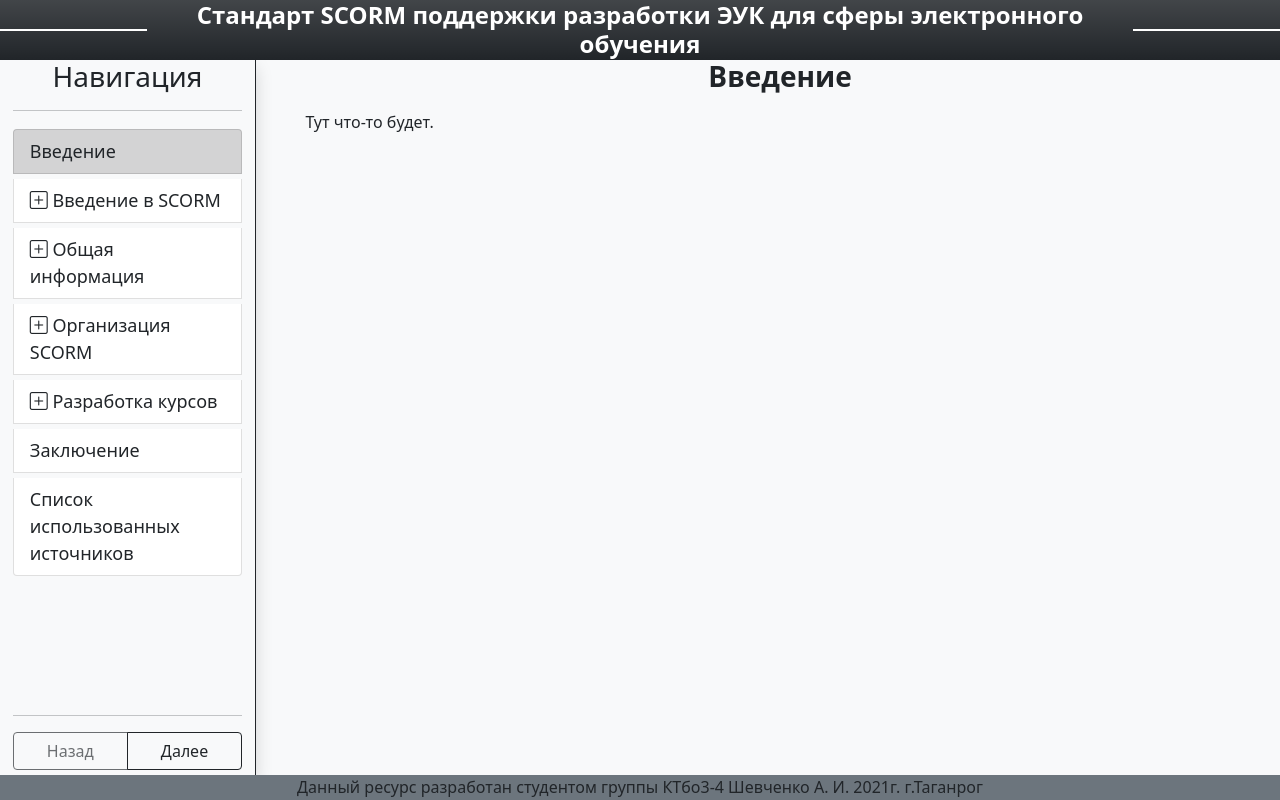
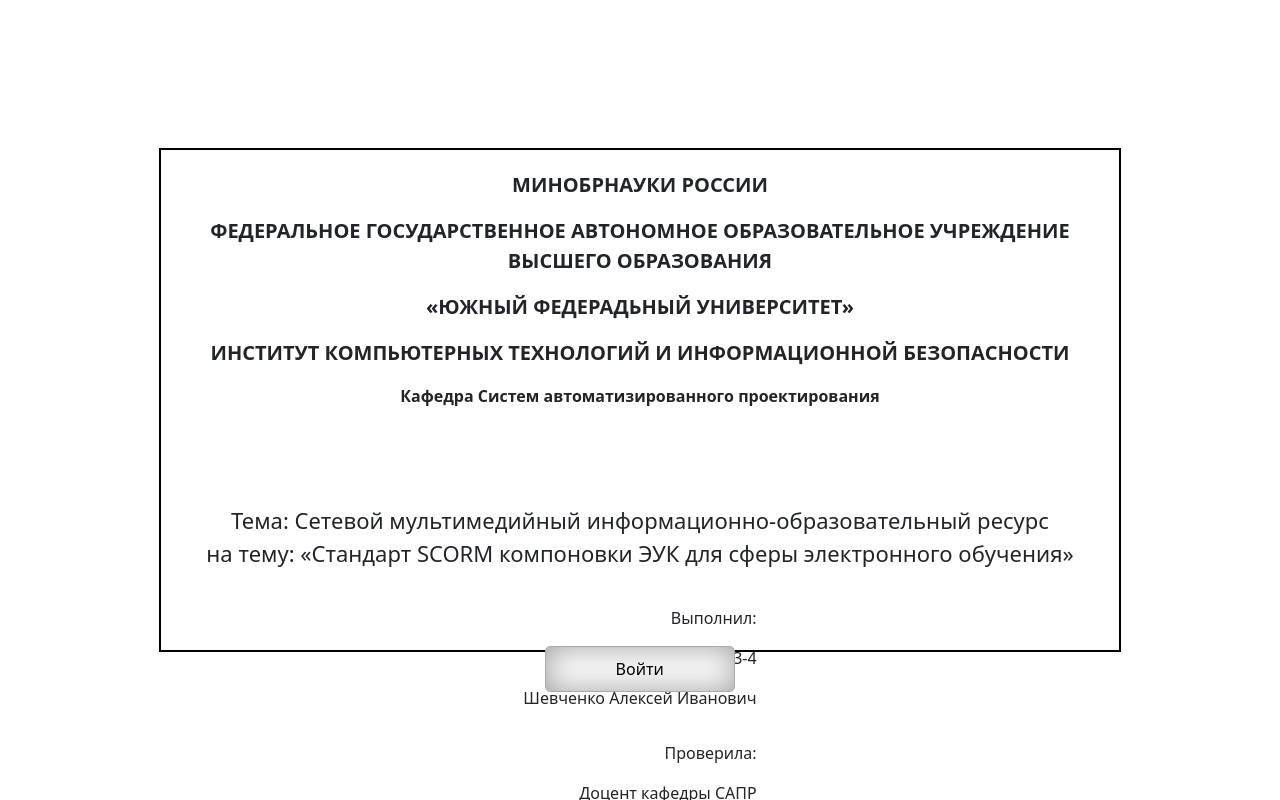
Before and after one commit to AleksShv/www, a plain HTML site: page index.html in a window 1280 px wide. Drawn offline with nearby package versions, Linux system fonts and the light colour scheme.

Commit message:
add start

```diff
--- a/index.html
+++ b/index.html
@@ -13,8 +13,44 @@
     <link rel="stylesheet" href="styles/header.css">
     <link rel="stylesheet" href="styles/navigation.css">
     <link rel="stylesheet" href="styles/scroll-top.css">
+    <link rel="stylesheet" href="styles/title.css">
 </head>
 <body>
+    <section class="start">
+        <div class="main-container">
+          <div class="min-text">
+            <p><b>Минобрнауки России</b></p>
+            <p><b>Федеральное государственное автономное образовательное учреждение <br>высшего образования</b></p>
+            <p><b>«Южный Федерадьный Университет»</b></p>
+            <p><b>Институт Компьютерных Технологий и Информационной Безопасности</b></p>
+          </div>
+          <div class="kaf-text">
+            <p><b>Кафедра Систем автоматизированного проектирования</b> </p>
+          </div>
+          <div class="tem-text">
+            <p>Тема: Сетевой мультимедийный информационно-образовательный ресурс <br>на тему: «Стандарт SCORM компоновки ЭУК для сферы электронного обучения»</p>
+          </div>
+          <div class="block">
+            <div class="button-container"> <a href="#">Войти</a></div>
+            <div class="persons-container">
+              <div class="person">
+                <p>Выполнил:</p>
+                <p>Студент группы КТбо3-4</p>
+                <p>Шевченко Алексей Иванович</p>
+              </div>
+              <div class="person">
+                <p>Проверила:</p>
+                <p>Доцент кафедры САПР</p>
+                <p>Бова В.В.</p>
+              </div>
+            </div>
+          </div>
+          <div class="time-text">
+            <p>Таганрог 2021</p>
+          </div>
+        </div>
+    </section>
+
     <header class="fixed-top bg-dark bg-gradient text-white">
         <h4>Стандарт SCORM поддержки разработки ЭУК для сферы электронного обучения</h4>
     </header>
@@ -106,6 +142,7 @@
         <p class="text-center">Данный ресурс разработан студентом группы КТбо3-4 Шевченко А. И. 2021г. г.Таганрог</p>
     </footer>
 
+    <script src="scripts/title.js"></script>
     <script src="scripts/load-handler.js"></script>
     <script src="scripts/list-togle.js"></script>
     <script src="scripts/scroll-top.js"></script>
--- a/styles/navigation.css
+++ b/styles/navigation.css
@@ -10,8 +10,11 @@
 #navigation {
     overflow-y: auto;
     -ms-overflow-style: none;
-    -webkit-overflow-style: none;
     scrollbar-width: none;
+}
+
+#navigation::-webkit-scrollbar {
+    width: 0;
 }
 
 .list > h3 {
@@ -46,7 +49,7 @@
     list-style: none;
     font-size: medium;
     padding: 0;
-    font-style: italic;
+    /* font-style: italic; */
 }
 
 .subchapters > li > a {
--- a/styles/styles.css
+++ b/styles/styles.css
@@ -5,6 +5,7 @@
 
 body {
     overflow-y: hidden;
+    min-height: 100vh;
 }
 
 .wraper {
--- a/styles/title.css
+++ b/styles/title.css
@@ -1,80 +1,86 @@
-.start .main-container {
-    display: -webkit-box;
-    display: -ms-flexbox;
-    display: flex;
-    -webkit-box-orient: vertical;
-    -webkit-box-direction: normal;
-    -ms-flex-direction: column;
-    flex-direction: column;
-    -webkit-box-align: center;
-    -ms-flex-align: center;
-    align-items: center;
-    border: 2px solid black;
-    /* padding: 20px 45px; */
-}
-
-* {
-    margin: 0px;
-    padding: 0px;
-    border: 0px;
-    -webkit-box-sizing: border-box;
-    box-sizing: border-box;
-    text-decoration: none;
-}
-
-div {
-    display: block;
-}
-
 .start {
     overflow: hidden;
-    display: -webkit-box;
-    display: -ms-flexbox;
     display: flex;
     min-width: 100vw;
     height: 100vh;
-    -webkit-box-orient: vertical;
-    -webkit-box-direction: normal;
-    -ms-flex-direction: column;
     flex-direction: column;
-    -webkit-box-align: center;
-    -ms-flex-align: center;
     align-items: center;
-    -webkit-box-pack: center;
-    -ms-flex-pack: center;
     justify-content: center;
     position: fixed;
     top: 0px;
     right: 0px;
     background-color: #fff;
     padding: 40px;
-    z-index: 100;
+    z-index: 10000;
 }
 
-.main {
-    display: -webkit-box;
-    display: -ms-flexbox;
+.start .main-container {
     display: flex;
-    -webkit-box-orient: horizontal;
-    -webkit-box-direction: normal;
-    -ms-flex-direction: row;
+    flex-direction: column;
+    align-items: center;
+    border: 2px solid black;
+    padding: 20px 45px;
+    max-height: 70%;
+}
+.start .min-text {
+    display: flex;
+    flex-direction: column;
+    align-items: center;
+    width: 100%;
+}
+.start .min-text p {
+    text-transform: uppercase;
+    text-align: center;
+    font-size: 20px;
+}
+.start .kaf-text {
+    padding-bottom: 80px;
+}
+.start .kaf-text p {
+    font-size: 16px;
+}
+.start .tem-text {
+    padding-bottom: 20px;
+}
+.start .tem-text p {
+    text-align: center;
+    font-size: 22px;
+}
+.start .block {
+    display: flex;
+    position: relative;
     flex-direction: row;
+    justify-content: flex-end;
+    padding-bottom: 20px;
     width: 100%;
-    min-height: 100vh;
 }
-
-body {
-    display: -webkit-box;
-    display: -ms-flexbox;
-    display: flex;
-    -webkit-box-orient: vertical;
-    -webkit-box-direction: normal;
-    -ms-flex-direction: column;
-    flex-direction: column;
-    -webkit-box-align: center;
-    -ms-flex-align: center;
-    align-items: center;
-    width: auto;
-    background-color: #c7c7c7;
-    padding: 0% 10% 0px 10%;
+.start .block .button-container {
+    top: 40px;
+    left: 39%;
+    position: absolute;
 }
+.start .block .button-container a {
+    color: #000;
+    text-decoration: none;
+    display: block;
+    padding: 10px 70px;
+    background-color: #f8f8f8;
+    border: 1px solid #aaa;
+    box-shadow: inset 1px 0px 29px 0px rgba(0, 0, 0, 0.35);
+    border-radius: 5px;
+    transition: 0.3s;
+}
+.start .block .button-container a:hover {
+    background-color: #a8a8a8;
+}
+.start .block .persons-container .person {
+    padding-bottom: 15px;
+}
+.start .block .persons-container .person p {
+    text-align: right;
+    font-size: 16px;
+}
+.start .time-text p {
+    text-transform: capitalize;
+    font-size: 16px;
+}
```
Also changed, not shown: scripts/title.js (added).
